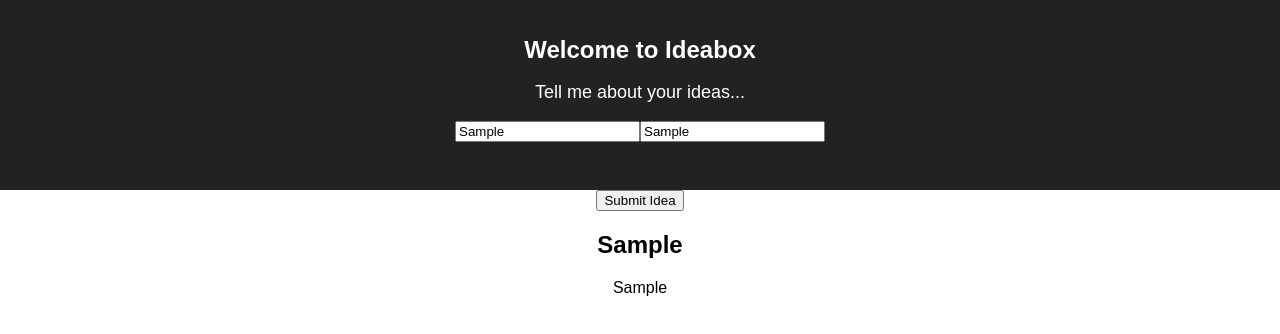
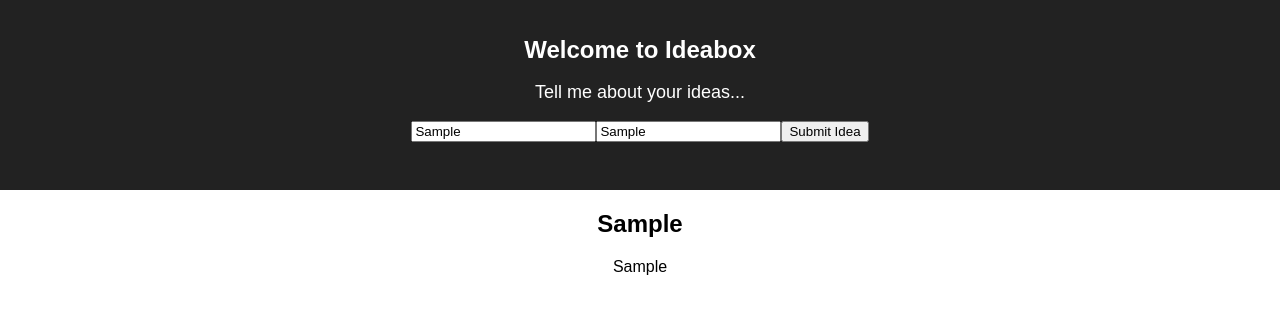
Before and after one commit to tdberg21/ideabox2, a React (Create React App) app: page / in a window 1280 px wide. Both pictures are taken after typing "Sample", "Sample" into the empty fields and a click on the button "Submit Idea". Shown: the top 334 px of the page. Built offline with nearby package versions, Linux system fonts and the light colour scheme.

Commit message:
Appending multiple cards onto the page

```diff
--- a/src/App.js
+++ b/src/App.js
@@ -9,7 +9,8 @@ class App extends Component {
 
     this.state = {
       title: '',
-      body: ''
+      body: '',
+      ideas: []
     };
   };
 
@@ -21,6 +22,19 @@ class App extends Component {
     this.setState({body: event.target.value})
   }
 
+  submitIdea() {
+    let idea = {
+      title: this.state.title,
+      body: this.state.body
+    }
+    this.setState({
+      title: '',
+      body: '',
+      ideas: [...this.state.ideas, idea]
+    })
+  }
+
+
   render() {
     return (
       <div className="App">
@@ -31,8 +45,9 @@ class App extends Component {
           </p>
           <input type="text" placeholder="Idea Title" onChange={(event) => this.updateTitle(event)}></input>
           <input type="text" placeholder="Idea Body" onChange={(event) => this.updateBody(event)}></input>
+          <button onClick={() => this.submitIdea()}>Submit Idea</button>
         </header>
-        <Idea title={this.state.title} body={this.state.body}/>
+        <Idea ideas={this.state.ideas}/>
       </div>
     );
   }
--- a/src/Idea.js
+++ b/src/Idea.js
@@ -3,26 +3,18 @@ import React, { Component } from 'react';
 export default class Idea extends Component {
   constructor() {
     super();
-    this.addIdea = this.addIdea.bind(this);
-    this.state = {
-      title: '',
-      bodie: ''
-    }
-  }
-
-  addIdea() {
-    this.setState({
-      title: this.props.title,
-      body: this.props.body
-    })
   }
 
   render() {
     return(
       <div>
-        <button onClick={this.addIdea}>Submit Idea</button>
-        <h2> {this.state.title} </h2>
-        <p> {this.state.body}</p>
+        {this.props.ideas.map((idea, index) => {
+          return (
+            <div>
+              <h2>{idea.title}</h2>
+              <p>{idea.body}</p>
+            </div>
+        )})}
       </div>
     )
   }
```
